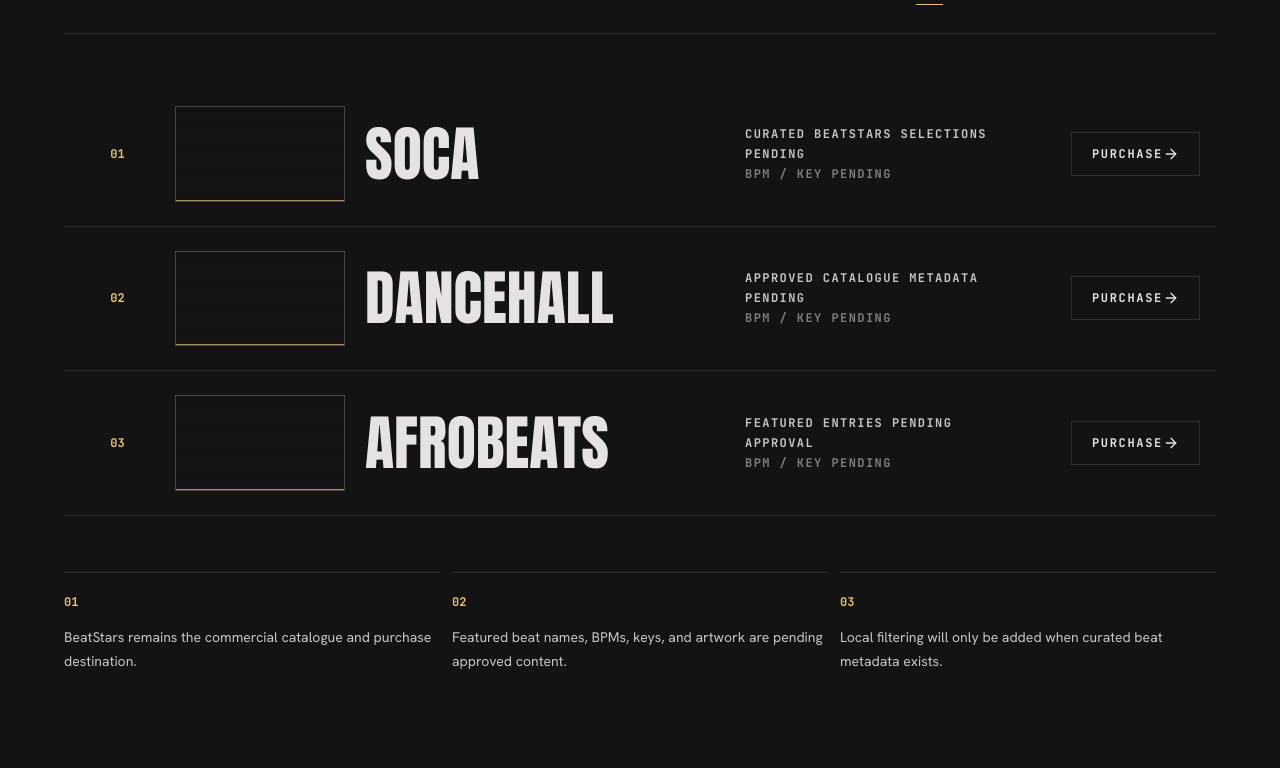
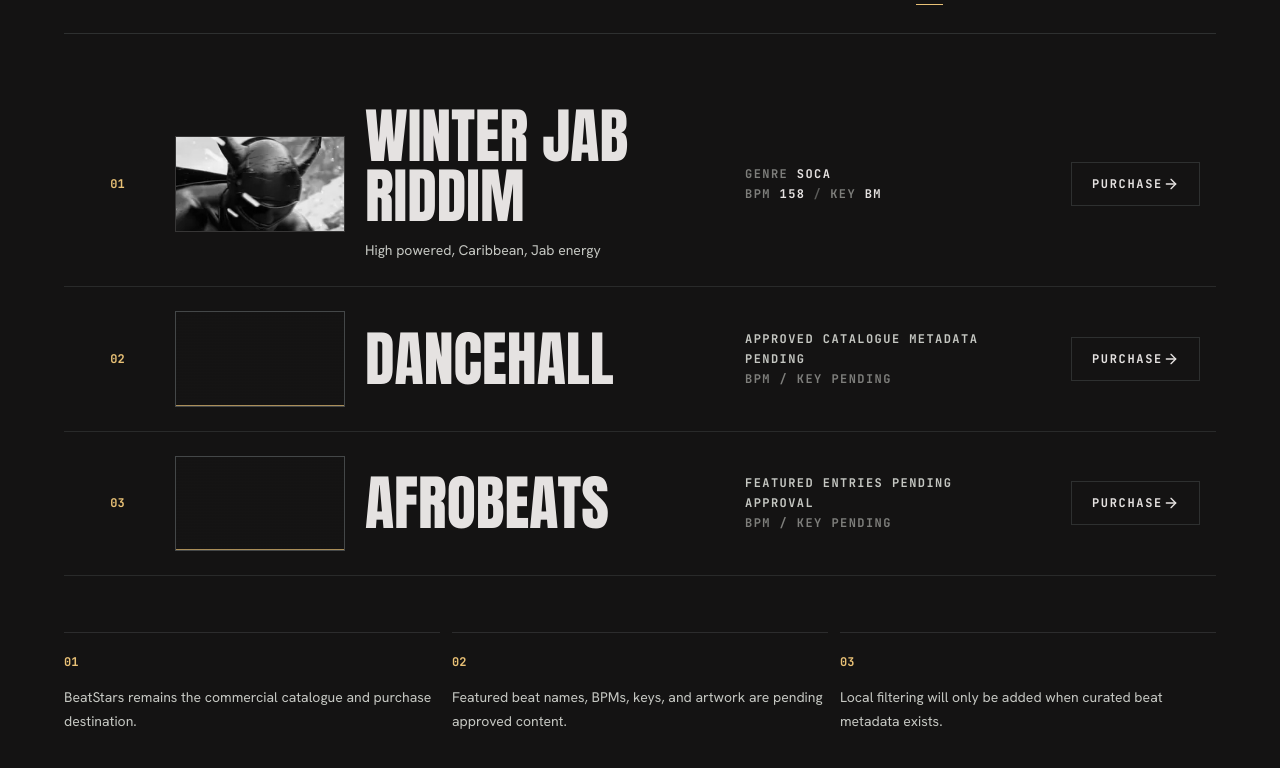
Before and after one commit to davidbchamilton/hamz-website, a Next.js app: page /beats in a window 1280 px wide. Shown: the part 2739-3507 px from the top of the page. Built offline with nearby package versions, Linux system fonts and the light colour scheme; no server answers.

Commit message:
features beats - winter jab

```diff
--- a/src/app/beats/page.tsx
+++ b/src/app/beats/page.tsx
@@ -4,7 +4,7 @@ import Image from "next/image";
 import Link from "next/link";
 import { BeatStarsPanel } from "@/components/media/beatstars-panel";
 import { MediaPlaceholder } from "@/components/media/media-placeholder";
-import { beatStars } from "@/data/site";
+import { beatStars, featuredBeats } from "@/data/site";
 
 export const metadata: Metadata = {
   title: "Beats",
@@ -23,7 +23,7 @@ export const metadata: Metadata = {
 const genres = [
   {
     name: "Soca",
-    status: "Curated BeatStars selections pending"
+    status: "Winter Jab Riddim featured"
   },
   {
     name: "Dancehall",
@@ -58,16 +58,20 @@ function SectionMarker({ index, label }: { index: string; label: string }) {
 }
 
 function BeatStarsAction({
+  href,
   className = "",
   children
 }: {
+  href?: string;
   className?: string;
   children: React.ReactNode;
 }) {
-  if (beatStars.profileUrl) {
+  const destination = href ?? beatStars.profileUrl;
+
+  if (destination) {
     return (
       <a
-        href={beatStars.profileUrl}
+        href={destination}
         className={className}
         target="_blank"
         rel="noreferrer"
@@ -85,6 +89,21 @@ function BeatStarsAction({
 }
 
 export default function BeatsPage() {
+  const [primaryBeat] = featuredBeats;
+  const featuredRows = [
+    primaryBeat,
+    {
+      title: "Dancehall",
+      genre: "Dancehall",
+      status: "Approved catalogue metadata pending"
+    },
+    {
+      title: "Afrobeats",
+      genre: "Afrobeats",
+      status: "Featured entries pending approval"
+    }
+  ];
+
   return (
     <>
       <section className="relative mx-auto max-w-[1440px] overflow-hidden px-6 pb-20 pt-16 md:px-16 md:pb-32 md:pt-28">
@@ -197,9 +216,9 @@ export default function BeatsPage() {
           </div>
 
           <div>
-            {genres.map((genre, index) => (
+            {featuredRows.map((beat, index) => (
               <article
-                key={genre.name}
+                key={beat.title}
                 className="group grid gap-5 border-b border-studio-outline/45 py-6 transition-colors hover:bg-charcoal-depth md:grid-cols-12 md:items-center md:px-4"
               >
                 <div className="flex items-center gap-4 md:col-span-1 md:justify-center">
@@ -212,24 +231,60 @@ export default function BeatsPage() {
                   />
                 </div>
                 <div className="md:col-span-2">
-                  <MediaPlaceholder
-                    className="aspect-video p-3"
-                    label={`Approved ${genre.name} beat artwork pending.`}
-                    hideLabel
-                  />
+                  {"artworkUrl" in beat ? (
+                    <Image
+                      src={beat.artworkUrl}
+                      alt={`${beat.title} artwork.`}
+                      width={240}
+                      height={240}
+                      className="aspect-video w-full border border-studio-outline/70 object-cover grayscale transition duration-300 group-hover:grayscale-0"
+                    />
+                  ) : (
+                    <MediaPlaceholder
+                      className="aspect-video p-3"
+                      label={`Approved ${beat.genre} beat artwork pending.`}
+                      hideLabel
+                    />
+                  )}
                 </div>
                 <div className="md:col-span-4">
                   <h3 className="font-display text-[clamp(2.25rem,5vw,3.75rem)] uppercase leading-none text-ivory">
-                    {genre.name}
+                    {beat.title}
                   </h3>
+                  {"mood" in beat ? (
+                    <p className="mt-3 text-sm leading-6 text-muted-studio">
+                      {beat.mood}
+                    </p>
+                  ) : null}
                 </div>
                 <div className="font-mono text-xs font-bold uppercase leading-5 tracking-[0.12em] text-muted-studio md:col-span-3">
-                  <span className="block">{genre.status}</span>
-                  <span className="block text-muted-studio/60">BPM / Key pending</span>
+                  {"bpm" in beat ? (
+                    <>
+                      <span className="block">
+                        <span className="text-muted-studio/60">Genre</span>{" "}
+                        <span className="text-ivory">{beat.genre}</span>
+                      </span>
+                      <span className="block">
+                        <span className="text-muted-studio/60">BPM</span>{" "}
+                        <span className="text-ivory">{beat.bpm}</span>
+                        <span className="px-2 text-muted-studio/40">/</span>
+                        <span className="text-muted-studio/60">Key</span>{" "}
+                        <span className="text-ivory">{beat.musicalKey}</span>
+                      </span>
+                    </>
+                  ) : (
+                    <>
+                      <span className="block">{beat.status}</span>
+                      <span className="block text-muted-studio/60">BPM / Key pending</span>
+                    </>
+                  )}
                 </div>
                 <div className="md:col-span-2 md:flex md:justify-end">
-                  <BeatStarsAction className="inline-flex min-h-11 w-full items-center justify-between border border-studio-outline/55 px-5 py-3 font-mono text-xs font-bold uppercase tracking-[0.14em] text-ivory transition-colors hover:border-tertiary-gold hover:bg-tertiary-gold hover:text-ink md:w-auto">
-                    {beatStars.profileUrl ? "Purchase" : "Request"}
+                  <BeatStarsAction
+                    href={"beatStarsUrl" in beat ? beat.beatStarsUrl : undefined}
+                    className="inline-flex min-h-11 w-full items-center justify-between border border-studio-outline/55 px-5 py-3 font-mono text-xs font-bold uppercase tracking-[0.14em] text-ivory transition-colors hover:border-tertiary-gold hover:bg-tertiary-gold hover:text-ink md:w-auto"
+                  >
+                    {"beatStarsUrl" in beat ? "Purchase" : beatStars.profileUrl ? "Purchase" : "Request"}
                     <ArrowRight className="size-4" aria-hidden={true} />
                   </BeatStarsAction>
                 </div>
--- a/src/app/page.tsx
+++ b/src/app/page.tsx
@@ -3,7 +3,7 @@ import Image from "next/image";
 import Link from "next/link";
 import { BeatStarsPanel } from "@/components/media/beatstars-panel";
 import { MediaPlaceholder } from "@/components/media/media-placeholder";
-import { emptyPlacements, services, siteIdentity } from "@/data/site";
+import { emptyPlacements, featuredBeats, services, siteIdentity } from "@/data/site";
 
 const metaTags = ["Soca", "Dancehall", "Afrobeats"];
 
@@ -42,6 +42,8 @@ function IndustrialLink({
 }
 
 export default function HomePage() {
+  const [primaryBeat] = featuredBeats;
+
   return (
     <>
       <section className="relative mx-auto min-h-[calc(100svh-85px)] max-w-[1440px] overflow-hidden px-6 py-20 md:px-16 md:py-28">
@@ -135,24 +137,33 @@ export default function HomePage() {
                 Featured catalogue
               </p>
               <h3 className="mt-3 font-display text-[clamp(2.5rem,6vw,4rem)] uppercase leading-none text-ivory">
-                BeatStars
+                Winter Jab
                 <br />
-                Player
+                Riddim
               </h3>
               <div className="my-8 grid grid-cols-3 border border-studio-outline/55">
-                {["Genre", "BPM", "Key"].map((label) => (
+                {[
+                  ["Genre", primaryBeat.genre],
+                  ["BPM", String(primaryBeat.bpm)],
+                  ["Key", primaryBeat.musicalKey]
+                ].map(([label, value]) => (
                   <div key={label} className="border-r border-studio-outline/55 p-4 last:border-r-0">
                     <p className="font-mono text-[10px] font-bold uppercase tracking-[0.18em] text-muted-studio">
                       {label}
                     </p>
-                    <p className="mt-2 text-sm text-ivory">Pending</p>
+                    <p className="mt-2 text-sm text-ivory">{value}</p>
                   </div>
                 ))}
               </div>
+              <p className="mb-8 text-sm leading-6 text-muted-studio">
+                {primaryBeat.mood}
+              </p>
               <BeatStarsPanel compact />
               <Link
-                href="/beats"
+                href={primaryBeat.beatStarsUrl}
                 className="mt-6 inline-flex min-h-12 w-full items-center justify-between border border-studio-outline px-5 py-4 font-mono text-xs font-bold uppercase tracking-[0.16em] text-ivory transition-colors hover:border-tertiary-gold hover:bg-tertiary-gold hover:text-ink md:w-auto md:min-w-80"
+                target="_blank"
+                rel="noreferrer"
               >
                 Purchase on BeatStars
                 <ShoppingCart className="size-4" aria-hidden={true} />
--- a/src/data/site.ts
+++ b/src/data/site.ts
@@ -13,6 +13,7 @@ import {
 } from "lucide-react";
 import type { LucideIcon } from "lucide-react";
 import type {
+  FeaturedBeat,
   NavigationItem,
   Placement,
   Service,
@@ -97,6 +98,18 @@ export const beatStars = {
   isConfigured: true
 };
 
+export const featuredBeats: FeaturedBeat[] = [
+  {
+    title: "Winter Jab Riddim",
+    genre: "Soca",
+    beatStarsUrl: "https://www.beatstars.com/beat/winter-jab-riddim-23115251",
+    artworkUrl: "/images/winter-jab.webp",
+    bpm: 158,
+    musicalKey: "Bm",
+    mood: "High powered, Caribbean, Jab energy"
+  }
+];
+
 export const proofPoints: Array<{
   label: string;
   description: string;
```
Also changed, not shown: src/types/site.ts (+10 -0 lines), public/images/winter-jab.webp (added), 1 other file (tests, documents, lock files or other folders).
